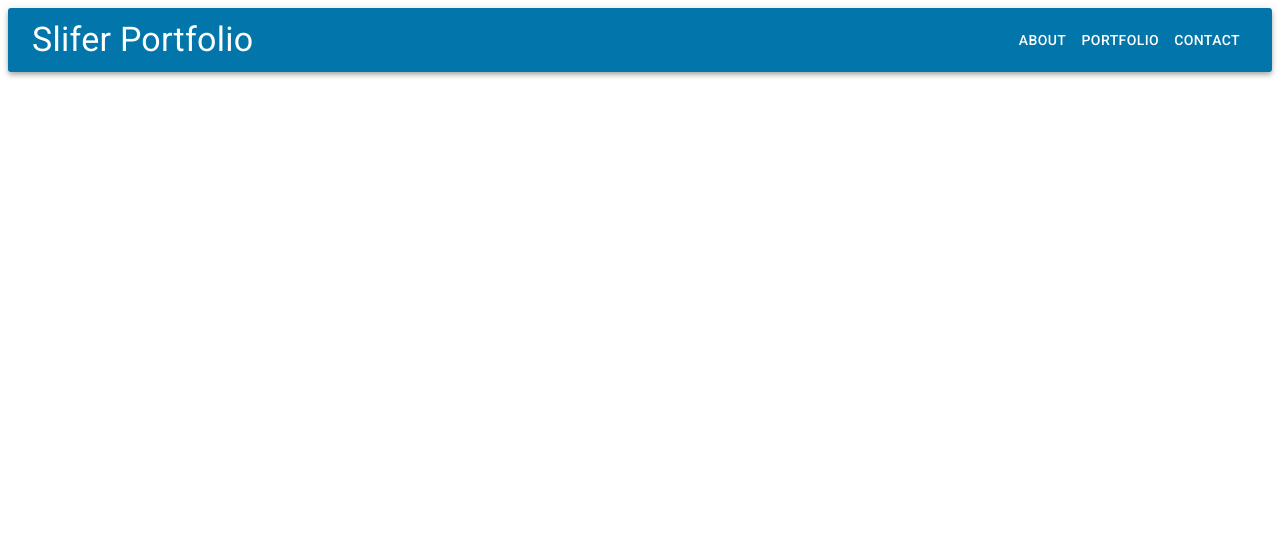
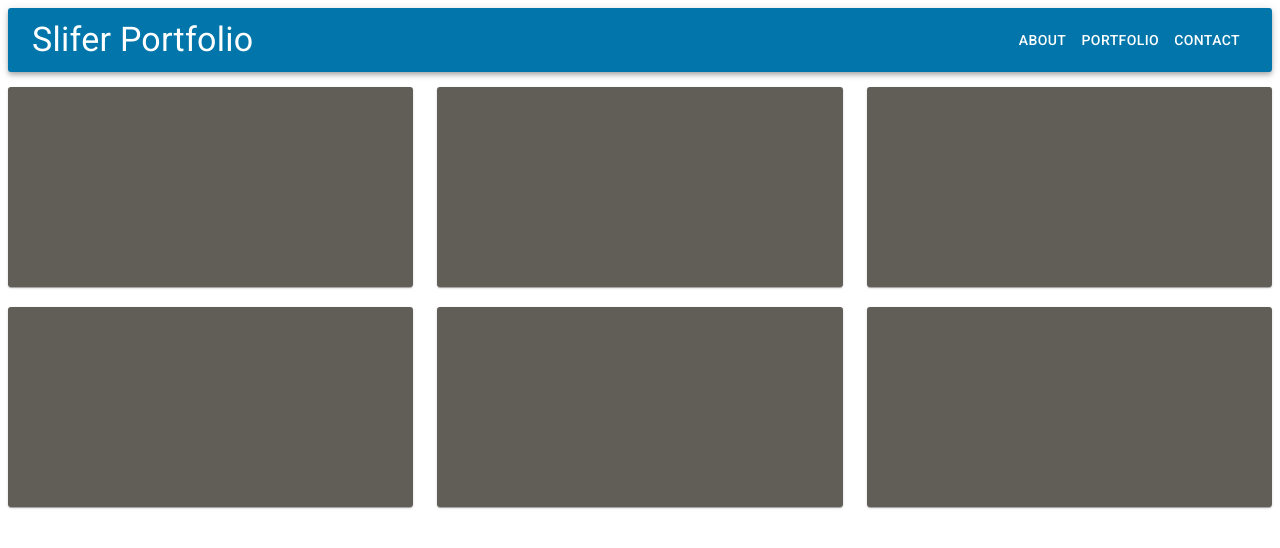
Before and after one commit to wslifer/react_portfolio, a React (Create React App) app: page /react_portfolio/Portfolio in a window 1280 px wide. Shown: the top 548 px of the page. Built offline with nearby package versions, Linux system fonts and the light colour scheme.

Commit message:
portfolio page updates

```diff
--- a/src/pages/Contact.js
+++ b/src/pages/Contact.js
@@ -6,9 +6,6 @@ import CardContent from "@material-ui/core/CardContent";
 import CardMedia from "@material-ui/core/CardMedia";
 import Typography from "@material-ui/core/Typography";
 import Button from "@material-ui/core/Button";
-import ButtonGroup from "@material-ui/core/ButtonGroup";
-import { Link } from "react-router-dom";
-import { AutoComplete } from "material-ui";
 
 const useStyles = makeStyles({
   contact: {
--- a/src/pages/Portfolio.js
+++ b/src/pages/Portfolio.js
@@ -6,10 +6,34 @@ import CardContent from "@material-ui/core/CardContent";
 import CardMedia from "@material-ui/core/CardMedia";
 import Typography from "@material-ui/core/Typography";
 
-const useStyles = makeStyles({});
+const useStyles = makeStyles({
+  project: {
+    color: "white",
+    fontSize: 28,
+    background: "#615e57",
+    borderRadius: 3,
+    height: 200,
+    marginBottom: 20,
+  },
+});
 
 export default function Portfolio() {
   const style = useStyles();
 
-  return <Grid></Grid>;
+  return (
+    <Grid container spacing={3}>
+      <Grid item xs={4}>
+        <Card className={style.project}></Card>
+        <Card className={style.project}></Card>
+      </Grid>
+      <Grid item xs={4}>
+        <Card className={style.project}></Card>
+        <Card className={style.project}></Card>
+      </Grid>
+      <Grid item xs={4}>
+        <Card className={style.project}></Card>
+        <Card className={style.project}></Card>
+      </Grid>
+    </Grid>
+  );
 }
```
